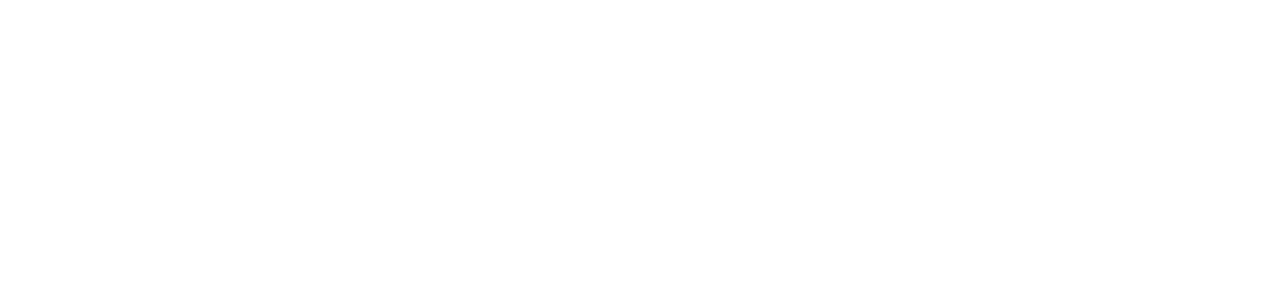
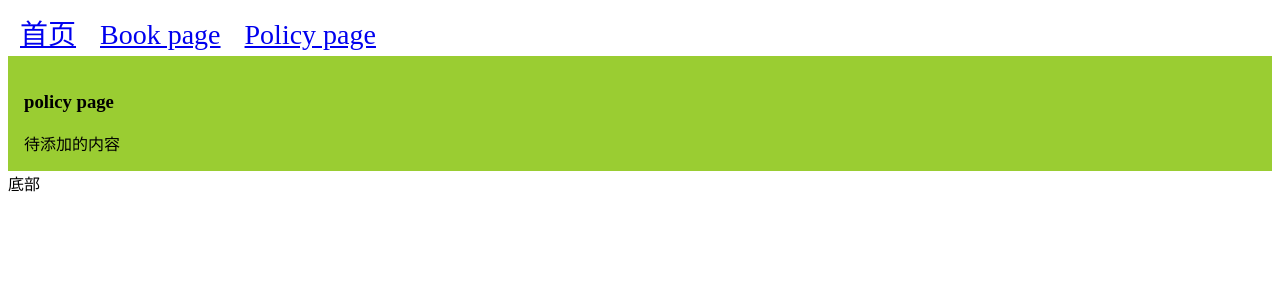
Before and after one commit to dztony/treact, a React app in the folder playground/csr-base/: page /policy in a window 1280 px wide. Before the commit this address had no page. Shown: the top 300 px of the page. Built offline with nearby package versions, Linux system fonts and the light colour scheme.

Commit message:
feat: 增加第三个路由

```diff
--- a/playground/csr-base/src/component/Layout/index.jsx
+++ b/playground/csr-base/src/component/Layout/index.jsx
@@ -1,13 +1,14 @@
 import React from 'react';
 import { Outlet, Link } from "react-router-dom";
+import css from './index.scss';
 
 function Layout() {
   return (
     <div>
       <header>
         <Link to={'/'}>首页</Link>
-        <br />
         <Link to={'/book'}>Book page</Link>
+        <Link to={'/policy'}>Policy page</Link>
       </header>
 
       <Outlet />
--- a/playground/csr-base/src/component/Layout/index.scss
+++ b/playground/csr-base/src/component/Layout/index.scss
@@ -0,0 +1,11 @@
+a {
+  display: inline-block;
+  padding: 4px 8px;
+  margin: 0 4px;
+  font-size: 28px;
+
+  &:hover {
+    background: greenyellow;
+    border-radius: 8px;
+  }
+}
--- /dev/null
+++ b/playground/csr-base/src/page/policy/index.jsx
@@ -0,0 +1,15 @@
+import React from 'react';
+import css from './index.module.scss';
+
+function Policy() {
+  return (
+    <div className={css.policy}>
+      <h3>policy page</h3>
+      <div>
+        待添加的内容
+      </div>
+    </div>
+  );
+}
+
+export default Policy;
--- /dev/null
+++ b/playground/csr-base/src/page/policy/index.module.scss
@@ -0,0 +1,4 @@
+.policy {
+  background: yellowgreen;
+  padding: 16px;
+}
--- a/playground/csr-base/src/route.jsx
+++ b/playground/csr-base/src/route.jsx
@@ -1,4 +1,5 @@
 import React, { lazy } from 'react';
+import Policy from "./page/policy/index.jsx";
 
 export const routeConfigList = [
   {
@@ -28,6 +29,15 @@
           };
         },
       },
+      {
+        path: 'policy',
+        async lazy() {
+          const Policy = (await import(/* webpackChunkName: "page_book" */ './page/policy/index.jsx')).default;
+          return {
+            Component: Policy,
+          };
+        },
+      },
     ],
   },
 ];
```
